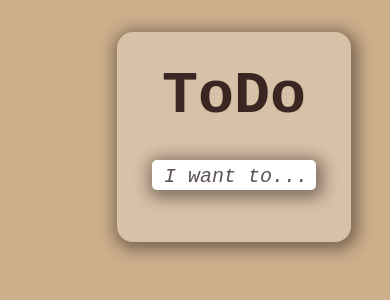
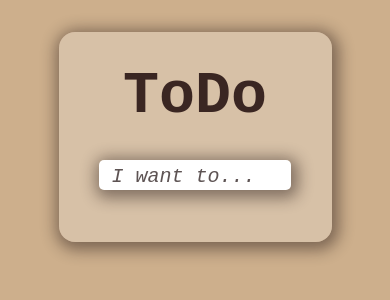
Before and after one commit to MariyaEfremova18/todo-list-on-react, a React (Create React App) app: page / in a window 390 px wide. Shown: the top 300 px of the page. Built offline with nearby package versions, Linux system fonts and the light colour scheme.

Commit message:
Fix bugs

```diff
--- a/src/App.module.css
+++ b/src/App.module.css
@@ -10,15 +10,25 @@
 
 @media (max-width: 1100px) {
   .wrapper {
-    max-width: 50%;
+    max-width: 45%;
+    margin-left: 27.5%;
   }
 }
 
 @media (max-width: 875px) {
   .wrapper {
-    max-width: 60%;
+    max-width: 50%;
+    margin-left: 25%;
   }
 }
+
+@media (max-width: 585px) {
+  .wrapper {
+    max-width: 70%;
+    margin-left: 15%;
+  }
+}
+
 
 h1 {
   margin-top: 0.5em;
@@ -56,6 +66,7 @@ h1 {
 .inputItem:focus::placeholder {
   color: transparent;
 }
+
 .active {
   background-color: rgba(207, 188, 183, 0.822);
 }
```
